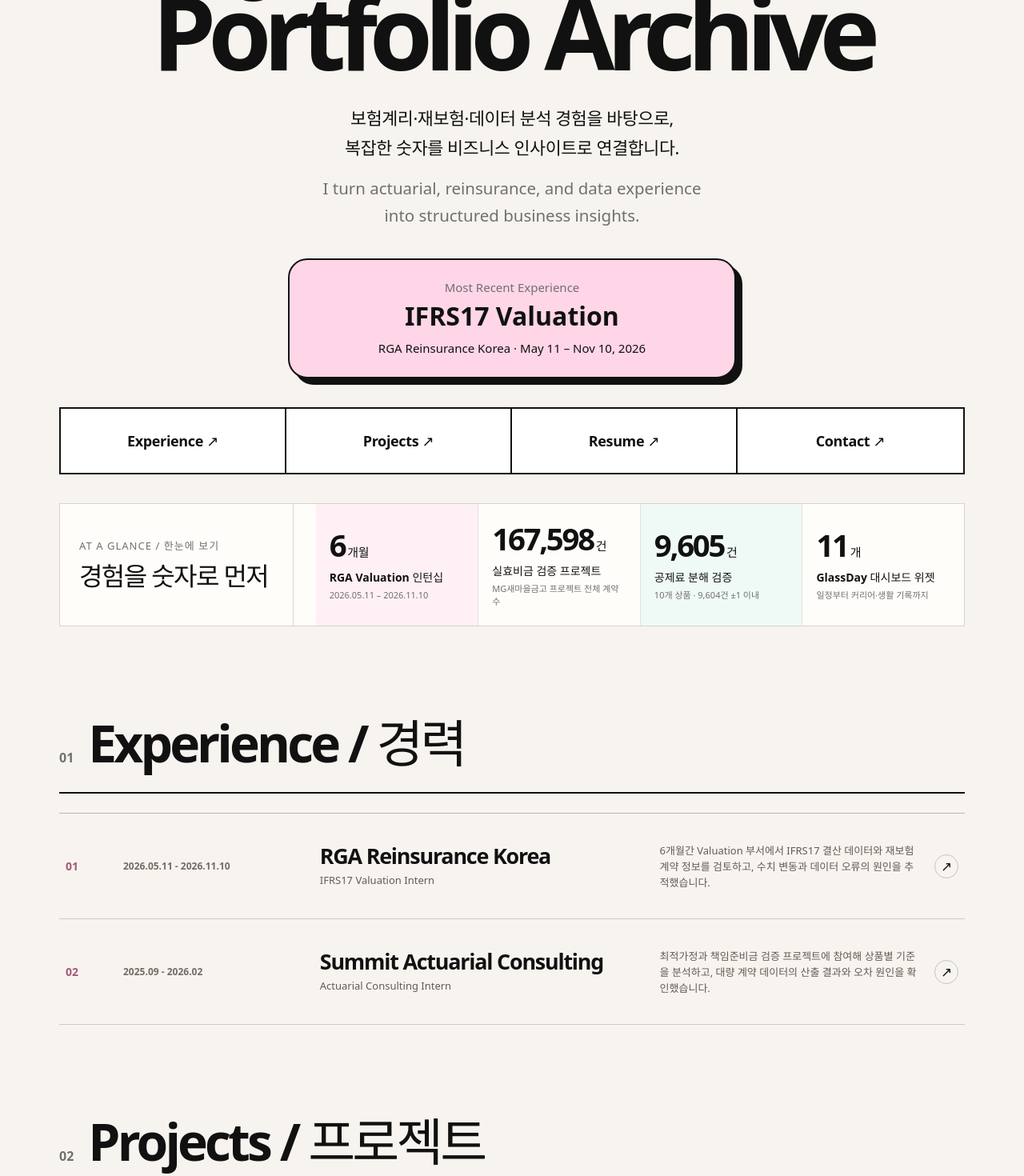
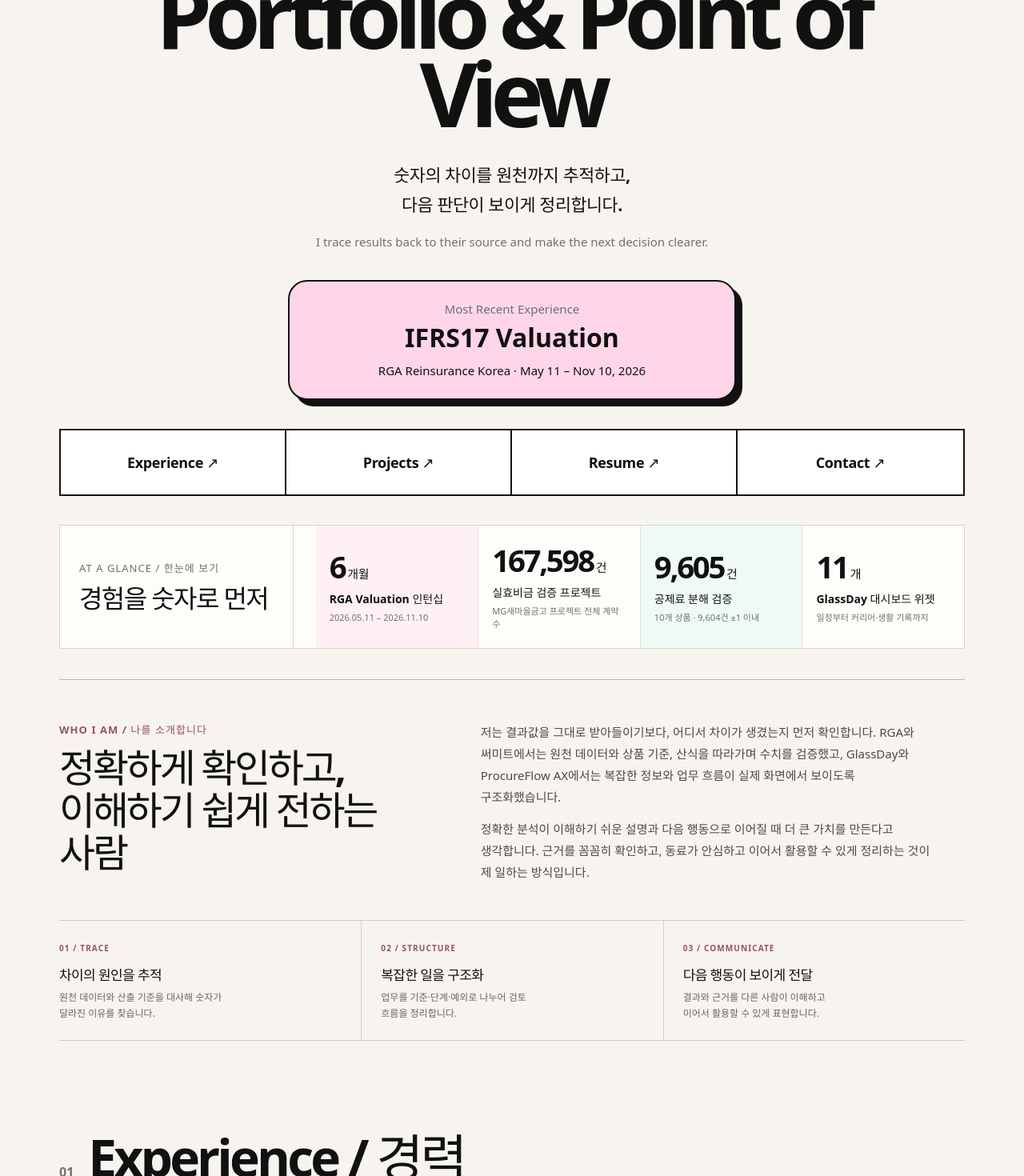
Before and after one commit to haileychoii/junhee-portfolio, a React (Vite) app: page / in a window 1280 px wide. Shown: the part 340-1810 px from the top of the page at 80% size. Built offline with nearby package versions, Linux system fonts and the light colour scheme; a web font is replaced by a local one.

Commit message:
Add portfolio positioning and about section

```diff
--- a/src/App.css
+++ b/src/App.css
@@ -1590,3 +1590,77 @@ h2 {
 @media (prefers-reduced-motion: reduce) {
   .archiveRow, .archiveArrow, .caseFigure img { transition: none; }
 }
+
+/* 화면의 네 지점을 직접 짚고, 아래 짧은 범례와 이어 앱의 구조가 바로 읽히게 합니다.
+   Numbered screen pins connect the real app capture to a concise feature legend. */
+.caseMedia-glassday .caseGallery { grid-template-columns: minmax(0, 1fr); }
+.caseMedia-glassday .caseFigureFrame { background: #e9e6e3; }
+.caseMedia-glassday .caseFigureFrame img { width: 100%; height: auto; max-height: none; object-fit: contain; }
+.screenPins { position: absolute; z-index: 2; inset: 0; pointer-events: none; }
+.screenPins span { position: absolute; display: grid; width: 32px; height: 32px; place-items: center; border: 2px solid #fff; border-radius: 50%; background: #a64d75; color: #fff; font-size: 12px; font-weight: 900; box-shadow: 0 2px 10px #27152055; }
+.screenPins span:nth-child(1) { left: 8%; top: 34%; }
+.screenPins span:nth-child(2) { left: 38%; top: 22%; }
+.screenPins span:nth-child(3) { right: 17%; top: 24%; }
+.screenPins span:nth-child(4) { right: 3%; top: 4%; }
+.screenLegend { display: grid; grid-template-columns: repeat(4, minmax(0, 1fr)); gap: 0; margin: 0; padding: 0; border-bottom: 1px solid #cfc8c2; list-style: none; }
+.screenLegend li { display: flex; gap: 10px; align-items: baseline; padding: 15px 12px; border-top: 1px solid #cfc8c2; color: #5d544f; font-size: 12px; line-height: 1.4; }
+.screenLegend b { color: #a64d75; font-size: 11px; }
+
+/* 설명 제목은 전체 폭을 쓰고, 업무 단락은 여백과 구분선으로 묶어 빈 칸을 줄입니다.
+   Give the story a full-width introduction and a balanced two-column reading rhythm. */
+.caseStory { display: block; padding: 74px 0 72px; }
+.caseStoryHeading { display: grid; grid-template-columns: minmax(0, 1fr) minmax(280px, .8fr); align-items: end; gap: 12px 40px; margin-bottom: 34px; }
+.caseStoryHeading .caseKicker { grid-column: 1 / -1; }
+.caseStoryHeading h2 { margin: 0; font-size: clamp(28px, 4vw, 48px); line-height: 1.08; letter-spacing: -.06em; }
+.caseStoryHeading p { max-width: 44ch; margin: 0 0 2px; color: #6d645e; font-size: 13px; line-height: 1.7; word-break: keep-all; }
+.storyTimeline { display: grid; grid-template-columns: repeat(2, minmax(0, 1fr)); gap: 0 42px; margin: 0; padding: 0; list-style: none; border-bottom: 1px solid #cfc8c2; }
+.storyTimeline li { display: grid; grid-template-columns: 32px minmax(0, 1fr); grid-template-rows: auto auto; gap: 9px 12px; min-height: 0; padding: 20px 0 24px; border-top: 1px solid #cfc8c2; }
+.storyIndex { grid-column: 1; grid-row: 1 / 3; padding-top: 2px; color: #a64d75; font-size: 12px; font-weight: 900; }
+.storyTitle { grid-column: 2; grid-row: 1; display: flex; align-items: baseline; gap: 9px; }
+.storyDot { flex: 0 0 7px; width: 7px; height: 7px; border-radius: 50%; background: #b77891; }
+.storyTitle h3 { margin: 0; font-size: 16px; line-height: 1.4; letter-spacing: -.025em; }
+.storyText { grid-column: 2; grid-row: 2; padding: 0; }
+.storyText p { margin: 0; color: #514a47; font-size: 13px; line-height: 1.8; word-break: keep-all; }
+
+@media (max-width: 760px) {
+  .screenLegend { grid-template-columns: repeat(2, minmax(0, 1fr)); }
+  .screenLegend li { padding: 11px 4px; font-size: 11px; }
+  .screenPins span { width: 25px; height: 25px; font-size: 10px; }
+  .caseStory { padding: 50px 0; }
+  .caseStoryHeading { grid-template-columns: 1fr; gap: 10px; margin-bottom: 22px; }
+  .caseStoryHeading .caseKicker { grid-column: auto; }
+  .storyTimeline { grid-template-columns: 1fr; }
+  .storyTimeline li { padding: 17px 0 20px; }
+  .storyTitle h3 { font-size: 15px; }
+  .storyText p { font-size: 13px; }
+}
+
+/* 첫 화면에서 직무 관심사뿐 아니라, 지원자가 일하는 방식을 자기 목소리로 설명합니다.
+   Make the candidate's point of view and working principles as visible as role keywords. */
+.heroText h1 { max-width: 1120px; font-size: clamp(48px, 8.8vw, 112px); }
+.heroText .introKo { max-width: 720px; font-weight: 750; }
+.heroText .introEn { max-width: 660px; font-size: 15px; }
+.aboutSection { display: grid; grid-template-columns: minmax(270px, .85fr) minmax(0, 1.15fr); gap: 38px 7%; margin-top: 38px; padding: 52px 0 0; border-top: 1px solid #bcb5ae; }
+.aboutHeading .eyebrow { color: #94516e; font-weight: 900; }
+.aboutHeading h2 { margin: 0; font-size: clamp(30px, 4vw, 49px); line-height: 1.08; letter-spacing: -.065em; }
+.aboutStory { align-self: end; }
+.aboutStory p { max-width: 66ch; margin: 0 0 13px; color: #4f4843; font-size: 15px; line-height: 1.8; word-break: keep-all; }
+.aboutStory p:last-child { margin-bottom: 0; }
+.workPrinciples { grid-column: 1 / -1; display: grid; grid-template-columns: repeat(3, minmax(0, 1fr)); margin-top: 8px; border-top: 1px solid #cfc8c2; border-bottom: 1px solid #cfc8c2; }
+.workPrinciples article { padding: 21px 24px 24px 0; border-left: 1px solid #d7d1cc; }
+.workPrinciples article + article { padding-left: 24px; }
+.workPrinciples article:first-child { border-left: 0; }
+.workPrinciples article > span { color: #94516e; font-size: 10px; font-weight: 900; letter-spacing: .11em; }
+.workPrinciples h3 { margin: 11px 0 7px; font-size: 17px; letter-spacing: -.035em; }
+.workPrinciples p { max-width: 31ch; margin: 0; color: #6d645e; font-size: 12px; line-height: 1.65; word-break: keep-all; }
+
+@media (max-width: 760px) {
+  .heroText h1 { font-size: clamp(43px, 12vw, 72px); }
+  .aboutSection { grid-template-columns: 1fr; gap: 20px; margin-top: 24px; padding-top: 34px; }
+  .aboutHeading h2 { font-size: clamp(30px, 8vw, 42px); }
+  .aboutStory p { font-size: 14px; }
+  .workPrinciples { grid-template-columns: 1fr; margin-top: 3px; }
+  .workPrinciples article, .workPrinciples article + article { padding: 17px 0 18px; border-left: 0; border-top: 1px solid #d7d1cc; }
+  .workPrinciples article:first-child { border-top: 0; }
+  .workPrinciples p { max-width: 48ch; }
+}
--- a/src/App.jsx
+++ b/src/App.jsx
@@ -89,6 +89,24 @@ function HomePage() {
           </div>
         </section>
 
+        {/* 경력과 프로젝트를 관통하는 일하는 방식을 첫 화면에서 설명합니다.
+            Introduce the working style that connects the experience and project sections. */}
+        <section id="about" className="aboutSection" aria-labelledby="about-title">
+          <div className="aboutHeading">
+            <p className="eyebrow">WHO I AM / 나를 소개합니다</p>
+            <h2 id="about-title">정확하게 확인하고,<br />이해하기 쉽게 전하는 사람</h2>
+          </div>
+          <div className="aboutStory">
+            <p>저는 결과값을 그대로 받아들이기보다, 어디서 차이가 생겼는지 먼저 확인합니다. RGA와 써미트에서는 원천 데이터와 상품 기준, 산식을 따라가며 수치를 검증했고, GlassDay와 ProcureFlow AX에서는 복잡한 정보와 업무 흐름이 실제 화면에서 보이도록 구조화했습니다.</p>
+            <p>정확한 분석이 이해하기 쉬운 설명과 다음 행동으로 이어질 때 더 큰 가치를 만든다고 생각합니다. 근거를 꼼꼼히 확인하고, 동료가 안심하고 이어서 활용할 수 있게 정리하는 것이 제 일하는 방식입니다.</p>
+          </div>
+          <div className="workPrinciples">
+            <article><span>01 / TRACE</span><h3>차이의 원인을 추적</h3><p>원천 데이터와 산출 기준을 대사해 숫자가 달라진 이유를 찾습니다.</p></article>
+            <article><span>02 / STRUCTURE</span><h3>복잡한 일을 구조화</h3><p>업무를 기준·단계·예외로 나누어 검토 흐름을 정리합니다.</p></article>
+            <article><span>03 / COMMUNICATE</span><h3>다음 행동이 보이게 전달</h3><p>결과와 근거를 다른 사람이 이해하고 이어서 활용할 수 있게 표현합니다.</p></article>
+          </div>
+        </section>
+
         <section id="experience" className="section">
           <div className="sectionHeader">
             <p>01</p>
--- a/src/components/Hero.jsx
+++ b/src/components/Hero.jsx
@@ -2,24 +2,22 @@ function Hero() {
   return (
     <section className="hero">
       <div className="heroText">
-        <p className="eyebrow">Actuarial · IFRS17 · Reinsurance · Data</p>
+        <p className="eyebrow">ACTUARIAL · DATA · WORKFLOW DESIGN</p>
 
         <h1>
           Junhee Choi
           <br />
-          Portfolio Archive
+          Portfolio & Point of View
         </h1>
 
         <p className="introKo">
-            보험계리·재보험·데이터 분석 경험을 바탕으로,
+            숫자의 차이를 원천까지 추적하고,
             <br />
-            복잡한 숫자를 비즈니스 인사이트로 연결합니다.
+            다음 판단이 보이게 정리합니다.
         </p>
 
         <p className="introEn">
-            I turn actuarial, reinsurance, and data experience
-            <br />
-            into structured business insights.
+            I trace results back to their source and make the next decision clearer.
         </p>
       </div>
 
```
